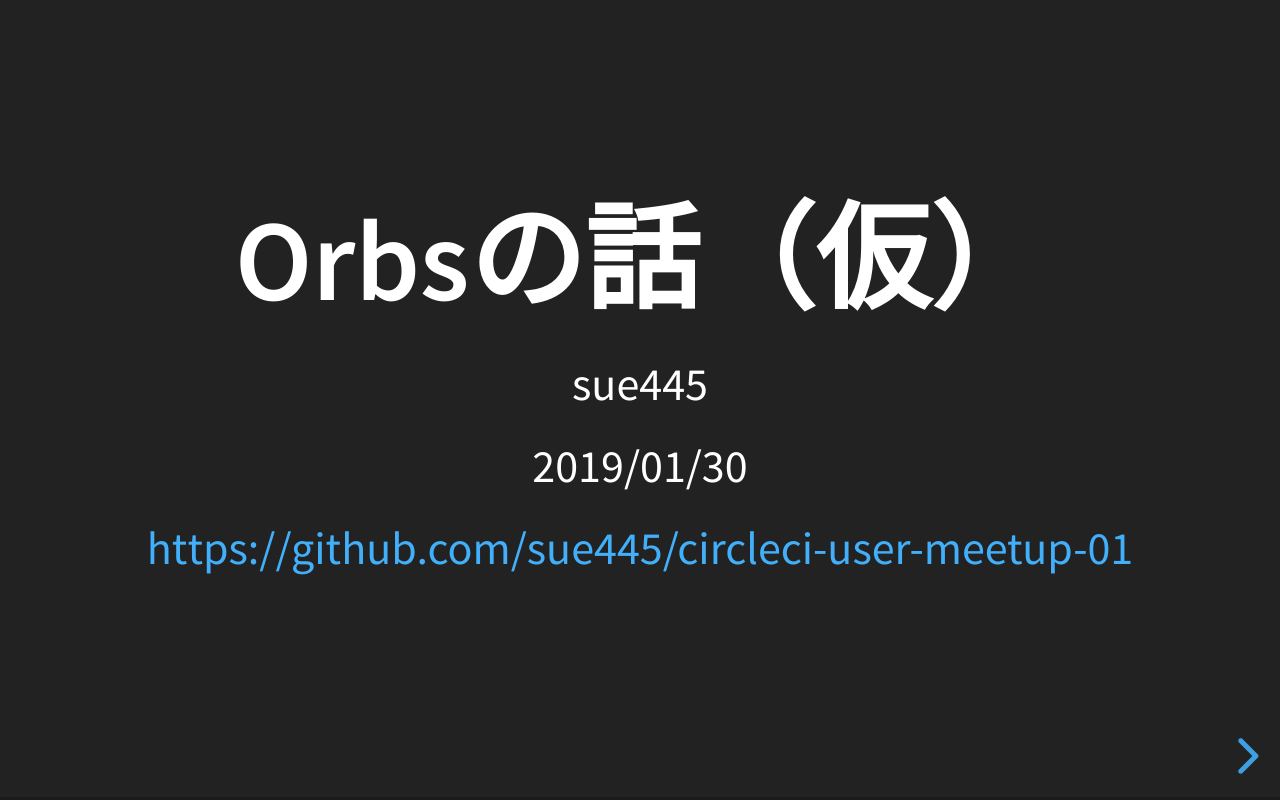
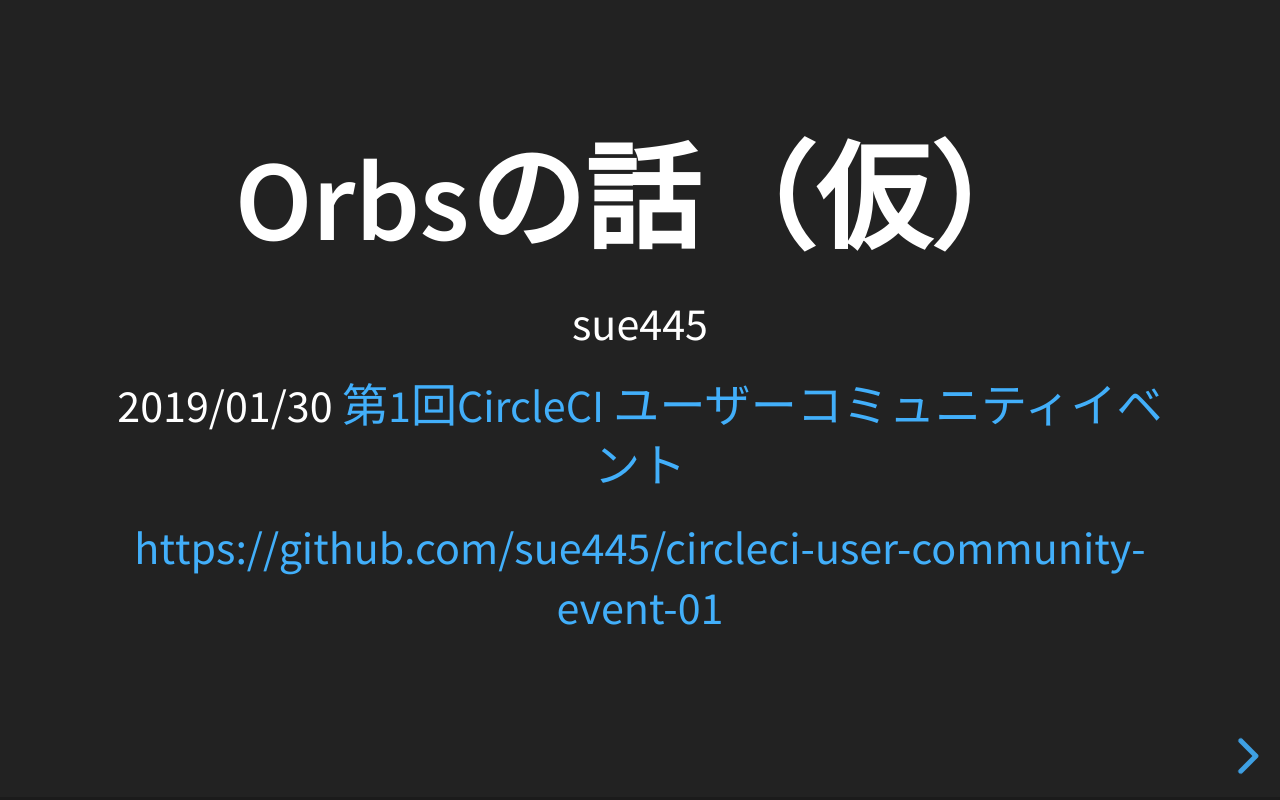
Before and after one commit to sue445/circleci-user-community-meetup-01, a website: page docs/index.html in a window 1280 px wide. Drawn offline with Linux system fonts and the light colour scheme.

Commit message:
rake generate

```diff
--- a/docs/index.html
+++ b/docs/index.html
@@ -12,16 +12,16 @@
 <meta property="og:locale" content="ja_JP" />
 <meta property="og:type" content="website" />
 <meta property="og:title" content="" />
-<meta property="og:description" content="の発表資料です" />
-<meta property="og:url" content="https://sue445.github.io/circleci-user-meetup-01/#/" />
-<meta property="og:image" content="https://sue445.github.io/circleci-user-meetup-01/images/cover.png" />
+<meta property="og:description" content="「第1回CircleCI ユーザーコミュニティイベント」の発表資料です" />
+<meta property="og:url" content="https://sue445.github.io/circleci-user-community-event-01/#/" />
+<meta property="og:image" content="https://sue445.github.io/circleci-user-community-event-01/images/cover.png" />
 
 <meta name="twitter:card" content="Summary" />
 <meta name="twitter:site" content="@sue445" />
 <meta name="twitter:creator" content="@sue445" />
 <meta name="twitter:title" content="" />
-<meta name="twitter:description" content="" />
-<meta name="twitter:image" content="https://sue445.github.io/circleci-user-meetup-01/images/cover.png" />
+<meta name="twitter:description" content="「第1回CircleCI ユーザーコミュニティイベント」の発表資料です" />
+<meta name="twitter:image" content="https://sue445.github.io/circleci-user-community-event-01/images/cover.png" />
 
 <meta name="apple-mobile-web-app-capable" content="yes" />
 <meta name="apple-mobile-web-app-status-bar-style" content="black-translucent" />
@@ -62,9 +62,9 @@
 <h1>Orbsの話（仮）</h1>
 <p>sue445</p>
 
-<p>2019/01/30</p>
+<p>2019/01/30 <a href="https://circleci.connpass.com/event/115193/">第1回CircleCI ユーザーコミュニティイベント</a></p>
 
-<p><a href="https://github.com/sue445/circleci-user-meetup-01">https://github.com/sue445/circleci-user-meetup-01</a></p>
+<p><a href="https://github.com/sue445/circleci-user-community-event-01">https://github.com/sue445/circleci-user-community-event-01</a></p>
 
 </section>
 <section>
```
Also changed, not shown: docs/slides.html (+2 -2 lines).
